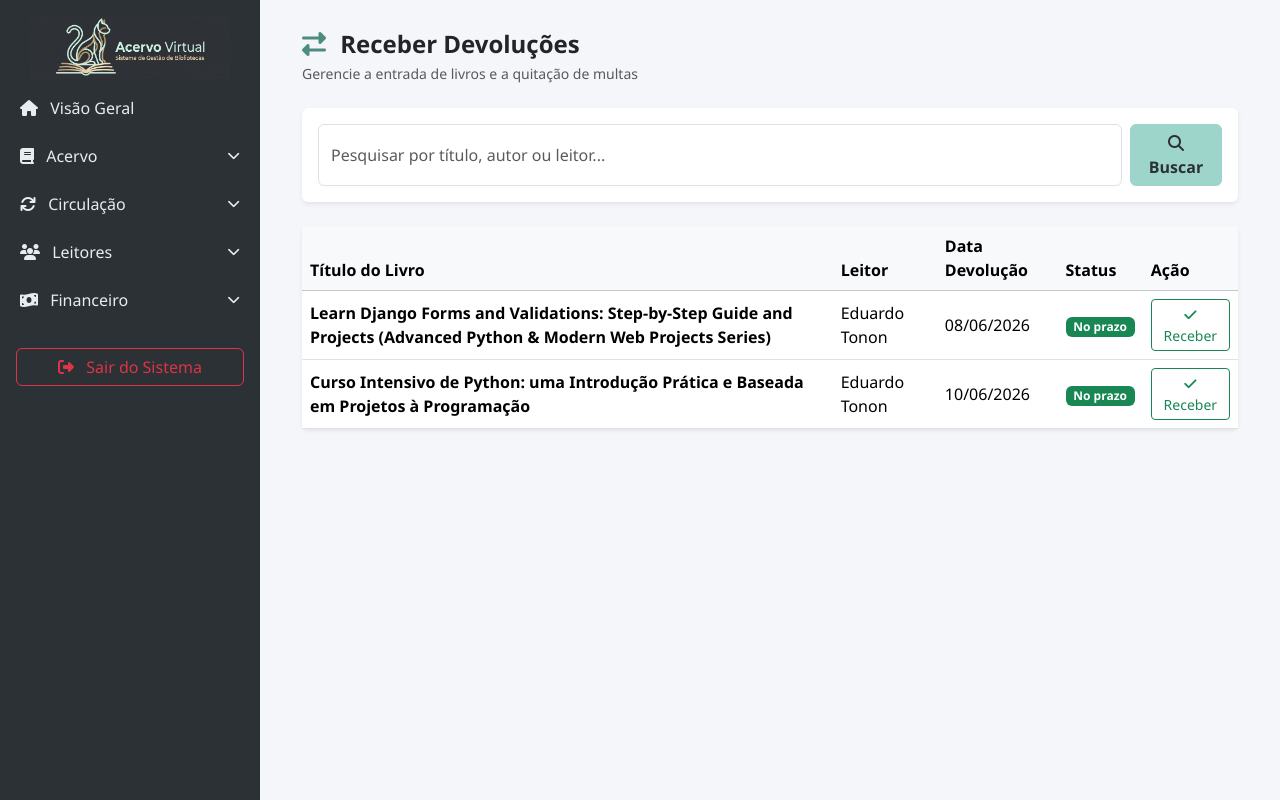
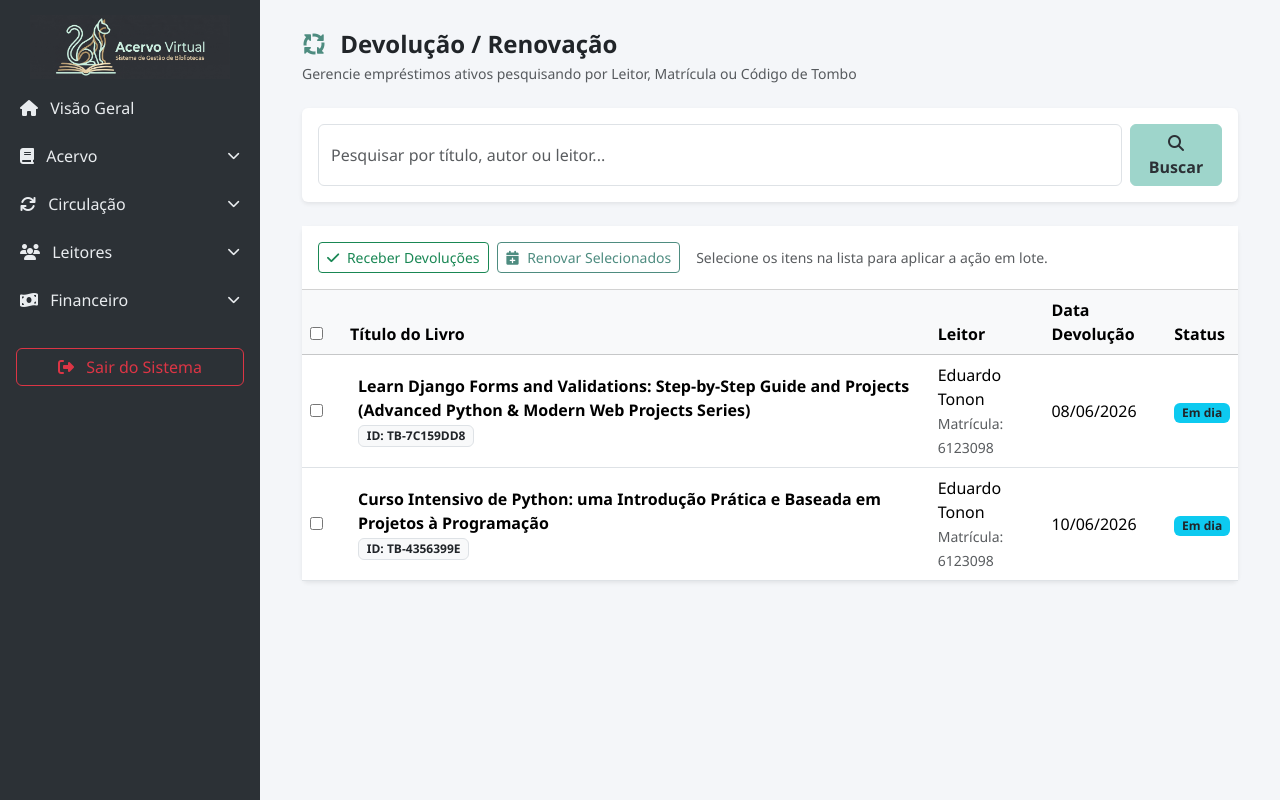
Before and after one commit to eduardoltonon/acervo_virtual, a Django app: page /circulacao/devolucoes/ in a window 1280 px wide. Run offline with Django 5.2, Linux system fonts and the light colour scheme; data comes from the database, SQL or seed files in the repository; both versions use the stored data as it was after the commit; tables that the repository leaves empty hold one stand-in row (values such as "Sample post").

Commit message:
refactor: implementa paginação nas listagens e URLs dinâmicas no frontend
- Adicionado Paginator do Django nas views de Estoque, Leitores e Reservas para otimizar tempo de carregamento e uso de memória.
- Inserido controle de navegação (Bootstrap) nos templates, mantendo os parâmetros de filtro e busca na URL entre as páginas.
- Criada a variável global `window.apiUrls` no base.html para injetar rotas dinâmicas.
- Removidas URLs hardcoded do script.js, prevenindo quebras no frontend caso o arquivo urls.py sofra alterações futuras.

```diff
--- a/biblioteca_app/models.py
+++ b/biblioteca_app/models.py
@@ -126,6 +126,7 @@ class Devolucao(models.Model):
 class Configuracao(models.Model):
     multa_por_dia = models.DecimalField(max_digits=5, decimal_places=2, default=2.50)
     limite_dias_emprestimo = models.PositiveIntegerField(default=14, help_text="Número máximo de dias para um empréstimo padrão.")
+    dias_renovacao = models.PositiveIntegerField(default=7, help_text="Quantidade de dias adicionados na renovação.")
 
     def __str__(self):
         return "Configurações do Sistema"
--- a/biblioteca_app/static/script/script.js
+++ b/biblioteca_app/static/script/script.js
@@ -112,7 +112,7 @@ document.addEventListener('DOMContentLoaded', function () {
             leitorNomeDisplay.style.color = 'inherit';
             leitorNomeDisplay.innerText = 'Buscando...';
 
-            fetch(`/api/leitor/buscar/?cpf=${cpf}`)
+            fetch(`${window.apiUrls.buscarLeitor}?cpf=${cpf}`)
                 .then(response => response.json())
                 .then(data => {
                     if (data.erro) throw new Error(data.erro);
@@ -156,7 +156,7 @@ document.addEventListener('DOMContentLoaded', function () {
         tomboInput.addEventListener('change', () => {
             const tomboBusca = tomboInput.value.trim();
             if (tomboBusca) {
-                fetch(`/api/exemplar/buscar/?tombo=${encodeURIComponent(tomboBusca)}`)
+                fetch(`${window.apiUrls.buscarExemplar}?tombo=${encodeURIComponent(tomboBusca)}`)
                     .then(res => res.json())
                     .then(data => {
                         if (data.erro) throw new Error(data.erro);
@@ -431,6 +431,13 @@ document.addEventListener('DOMContentLoaded', function () {
         }
     }
 
+    // Lógica para "Selecionar Tudo" na tela de Devolução/Renovação
+    const selectAllCheckbox = document.getElementById('select-all');
+    if (selectAllCheckbox) {
+        selectAllCheckbox.addEventListener('change', function() {
+            document.querySelectorAll('.row-checkbox').forEach(cb => cb.checked = this.checked);
+        });
+    }
 });
 
 
--- a/biblioteca_app/templates/base.html
+++ b/biblioteca_app/templates/base.html
@@ -108,8 +108,7 @@
                 <div class="collapse" id="collapseCirculacao" data-bs-parent="#sidebarAccordion">
                     <ul class="submenu">
                         <li><a href="{% url 'emprestimo' %}">Novo Empréstimo</a></li>
-                        <li><a href="{% url 'reservas' %}">Devolução</a></li>
-                        <li><a href="{% url 'renovacao' %}">Renovação</a></li>
+                        <li><a href="{% url 'reservas' %}">Devolução / Renovação</a></li>
                         <li><a href="{% url 'fila_reservas' %}">Reservas (Fila)</a></li>
                     </ul>
                 </div>
@@ -197,6 +196,19 @@
 
     <!-- Scripts Bootstrap -->
     <script src="https://cdn.jsdelivr.net/npm/bootstrap@5.3.2/dist/js/bootstrap.bundle.min.js"></script>
+
+    <!-- Configuração de Rotas Dinâmicas para o JavaScript -->
+    <script>
+        window.apiUrls = {
+            buscarLeitor: "{% url 'buscar_leitor' %}",
+            buscarLivro: "{% url 'buscar_livro' %}",
+            buscarLeitorPorId: "{% url 'buscar_leitor_por_id' %}",
+            buscarLivroPorId: "{% url 'buscar_livro_por_id' %}",
+            buscarLivroCompleto: "{% url 'buscar_livro_completo' %}",
+            buscarExemplar: "{% url 'buscar_exemplar' %}",
+            calcularMulta: "{% url 'calcular_multa' %}"
+        };
+    </script>
     <script src="/static/script/script.js"></script>
 </body>
 </html>
--- a/biblioteca_app/templates/reservas.html
+++ b/biblioteca_app/templates/reservas.html
@@ -1,13 +1,13 @@
 {% extends 'base.html' %}
 
-{% block title %}Devoluções | Acervo Virtual{% endblock %}
+{% block title %}Circulação: Devolução e Renovação | Acervo Virtual{% endblock %}
 
 {% block content %}
 <div class="container-fluid">
     <div class="d-flex justify-content-between align-items-center mb-4">
         <div>
-            <h4 class="fw-bold text-dark mb-1"><i class="fa-solid fa-right-left me-2 text-primary"></i> Receber Devoluções</h4>
-            <p class="text-muted small mb-0">Gerencie a entrada de livros e a quitação de multas</p>
+            <h4 class="fw-bold text-dark mb-1"><i class="fa-solid fa-arrows-spin me-2 text-primary"></i> Devolução / Renovação</h4>
+            <p class="text-muted small mb-0">Gerencie empréstimos ativos pesquisando por Leitor, Matrícula ou Código de Tombo</p>
         </div>
     </div>
     <div class="card border-0 shadow-sm mb-4">
@@ -19,32 +19,65 @@
         </div>
     </div>
     <div class="card border-0 shadow-sm">
+        <form method="POST" id="form-acoes-massa">
+        {% csrf_token %}
+        <div class="card-header bg-white py-3">
+            <div class="d-flex gap-2">
+                <button type="submit" name="acao_massa" value="devolver" class="btn btn-outline-success btn-sm" onclick="return confirm('Confirmar devolução para HOJE dos itens selecionados? (Multas permanecerão pendentes)');">
+                    <i class="fa-solid fa-check me-1"></i> Receber Devoluções
+                </button>
+                <button type="submit" name="acao_massa" value="renovar" class="btn btn-outline-primary btn-sm">
+                    <i class="fa-solid fa-calendar-plus me-1"></i> Renovar Selecionados
+                </button>
+                <small class="text-muted d-flex align-items-center ms-2">Selecione os itens na lista para aplicar a ação em lote.</small>
+            </div>
+        </div>
         <div class="card-body p-0 table-responsive">
             <table class="table table-hover align-middle mb-0">
                 <thead class="table-light">
                     <tr>
+                        <th style="width: 40px;"><input type="checkbox" id="select-all"></th>
                         <th>Título do Livro</th>
                         <th>Leitor</th>
                         <th>Data Devolução</th>
                         <th>Status</th>
-                        <th>Ação</th>
                     </tr>
                 </thead>
                 <tbody>
                     {% for emprestimo in emprestimos %}
-                    <tr data-emprestimo-id="{{ emprestimo.id }}" data-emprestimo-data="{{ emprestimo.data_emprestimo|date:'Y-m-d' }}" data-emprestimo-devolucao="{{ emprestimo.data_devolucao|date:'Y-m-d' }}" data-emprestimo-atrasado="{% if emprestimo.atrasado %}1{% else %}0{% endif %}" data-emprestimo-multa="{{ emprestimo.valor_multa|default:'0.00' }}">
-                        <td><strong>{{ emprestimo.exemplar.livro.titulo }}</strong></td>
-                        <td>{{ emprestimo.leitor.nome }}</td>
+                    <!-- NOTA: Reintroduzimos as propriedades data-emprestimo para o Modal JavaScript voltar a funcionar! -->
+                    <tr data-emprestimo-id="{{ emprestimo.id }}"
+                        data-emprestimo-data="{{ emprestimo.data_emprestimo|date:'Y-m-d' }}"
+                        data-emprestimo-devolucao="{{ emprestimo.data_devolucao|date:'Y-m-d' }}"
+                        data-emprestimo-atrasado="{% if emprestimo.atrasado %}1{% else %}0{% endif %}"
+                        data-emprestimo-multa="{{ emprestimo.valor_multa }}">
+
+                        <td><input type="checkbox" name="emprestimos_selecionados" value="{{ emprestimo.id }}" class="row-checkbox"></td>
+                        <td class="text-start ps-3">
+                            <strong>{{ emprestimo.exemplar.livro.titulo }}</strong><br>
+                            <small class="badge bg-light text-dark border">ID: {{ emprestimo.exemplar.codigo_tombo }}</small>
+                        </td>
+                        <td>
+                            {{ emprestimo.leitor.nome }}<br>
+                            <small class="text-muted">Matrícula: {{ emprestimo.leitor.id_leitor }}</small>
+                        </td>
                         <td>{{ emprestimo.data_devolucao|date:"d/m/Y" }}</td>
-                        <td>{% if emprestimo.atrasado %}<span class="badge bg-danger">Atrasado</span>{% else %}<span class="badge bg-success">No prazo</span>{% endif %}</td>
-                        <td><button class="btn btn-sm btn-outline-success btn-devolucao"><i class="fa-solid fa-check"></i> Receber</button></td>
+                        <td>
+                            {% if emprestimo.atrasado %}
+                                <span class="badge bg-danger">Atrasado</span><br>
+                                <small class="text-danger fw-bold">R$ {{ emprestimo.valor_multa }}</small>
+                            {% else %}
+                                <span class="badge bg-info text-dark">Em dia</span>
+                            {% endif %}
+                        </td>
                     </tr>
                     {% empty %}
-                    <tr><td colspan="5" class="text-center py-4 text-muted">Nenhum empréstimo ativo no momento.</td></tr>
+                    <tr><td colspan="5" class="text-center py-5 text-muted">Nenhum empréstimo ativo encontrado para esta busca.</td></tr>
                     {% endfor %}
                 </tbody>
             </table>
         </div>
+        </form>
     </div>
 
     <!-- Modal Devolução -->
--- a/biblioteca_app/views.py
+++ b/biblioteca_app/views.py
@@ -12,6 +12,7 @@ from django.views.decorators.http import require_POST
 from django.contrib.auth.models import User
 from django.views.decorators.csrf import csrf_exempt
 from django.contrib.auth import authenticate, login, get_user_model
+from django.core.paginator import Paginator
 from django.contrib.auth.decorators import login_required
 from django.contrib.auth.views import LogoutView
 from .decorators import admin_required
@@ -128,9 +129,11 @@ def excluir_usuario(request, user_id):
 def configuracao_multa(request):
     if request.method == 'POST' and request.POST.get('form-action') == 'salvar-multa':
         valor_multa_str = request.POST.get('multa-por-dia')
+        dias_renovacao = request.POST.get('dias-renovacao')
         if valor_multa_str:
             config, created = Configuracao.objects.get_or_create(pk=1)
             config.multa_por_dia = valor_multa_str
+            config.dias_renovacao = dias_renovacao or 7
             config.save()
             messages.success(request, 'Valor da multa atualizado com sucesso!')
         return redirect('configuracao_multa')
@@ -457,17 +460,46 @@ def emprestimo_com_livro(request, livro_id):
     return render(request, 'emprestimo.html', context)
 
 def reservas(request):
-    query = request.GET.get('q')
+    if request.method == 'POST':
+        acao = request.POST.get('acao_massa')
+        ids_selecionados = request.POST.getlist('emprestimos_selecionados')
+
+        if acao == 'renovar' and ids_selecionados:
+            sucessos = 0
+            for emp_id in ids_selecionados:
+                emp = get_object_or_404(Emprestimo, pk=emp_id)
+                services.renovar_emprestimo(emp)
+                sucessos += 1
+            messages.success(request, f'{sucessos} empréstimo(s) renovado(s) com sucesso.')
+            return redirect('reservas')
+
+        elif acao == 'devolver' and ids_selecionados:
+            sucessos = 0
+            hoje = timezone.now().date()
+            for emp_id in ids_selecionados:
+                emp = get_object_or_404(Emprestimo, pk=emp_id)
+                services.realizar_devolucao(
+                    emprestimo=emp, data_entrega=hoje,
+                    valor_multa_paga=0.00, usuario=request.user if request.user.is_authenticated else None
+                )
+                sucessos += 1
+            messages.success(request, f'{sucessos} empréstimo(s) devolvido(s) com sucesso.')
+            return redirect('reservas')
+
+    query = request.GET.get('q', '').strip()
 
     emprestimos_base = Emprestimo.objects.select_related('leitor', 'exemplar__livro').exclude(
         pk__in=Devolucao.objects.values('emprestimo_id')
     )
 
     if query:
+        # Busca por Título, Autor, Nome do Leitor, Matrícula (ID Leitor) ou Tombo
         emprestimos_ativos = emprestimos_base.filter(
             Q(exemplar__livro__titulo__icontains=query) |
             Q(exemplar__livro__autor__nome__icontains=query) |
-            Q(leitor__nome__icontains=query)
+            Q(leitor__nome__icontains=query) |
+            Q(leitor__id_leitor__icontains=query) |
+            Q(exemplar__codigo_tombo__icontains=query)
         ).order_by('data_devolucao')
     else:
         emprestimos_ativos = emprestimos_base.order_by('data_devolucao')
@@ -479,8 +511,12 @@ def reservas(request):
         emprestimo.atrasado = valor_multa > 0
         emprestimo.valor_multa = f"{valor_multa:.2f}"
 
+    paginator = Paginator(emprestimos_ativos, 15) # 15 itens por página
+    page_number = request.GET.get('page')
+    emprestimos_page = paginator.get_page(page_number)
+
     context = {
-        'emprestimos': emprestimos_ativos
+        'emprestimos': emprestimos_page
     }
     return render(request, 'reservas.html', context)
 
--- a/meu_projeto/urls.py
+++ b/meu_projeto/urls.py
@@ -53,6 +53,7 @@ urlpatterns = [
     path('api/livro/buscar_por_id/', views.buscar_livro_por_id, name='buscar_livro_por_id'),
     path('api/livro/completo/', views.buscar_livro_completo, name='buscar_livro_completo'),
     path('api/exemplar/buscar/', views.buscar_exemplar, name='buscar_exemplar'),
+    path('api/calcular_multa/', views.calcular_multa, name='calcular_multa'),
 
     # RECUPERAÇÃO DE SENHA
     path('reset-password/', auth_views.PasswordResetView.as_view(template_name="reset_password.html"), name="password_reset"),
```
Also changed, not shown: biblioteca_app/services.py (+11 -0 lines), biblioteca_app/templates/estoque.html (+31 -0 lines), biblioteca_app/migrations/0005_configuracao_dias_renovacao.py (added), db.sqlite3, media/capas/curso_intensivo_python_front.jpg (added), media/capas/learn_django_forms_front.jpg (added), media/livros_imagens/learn_django_forms_back.jpg (added).
